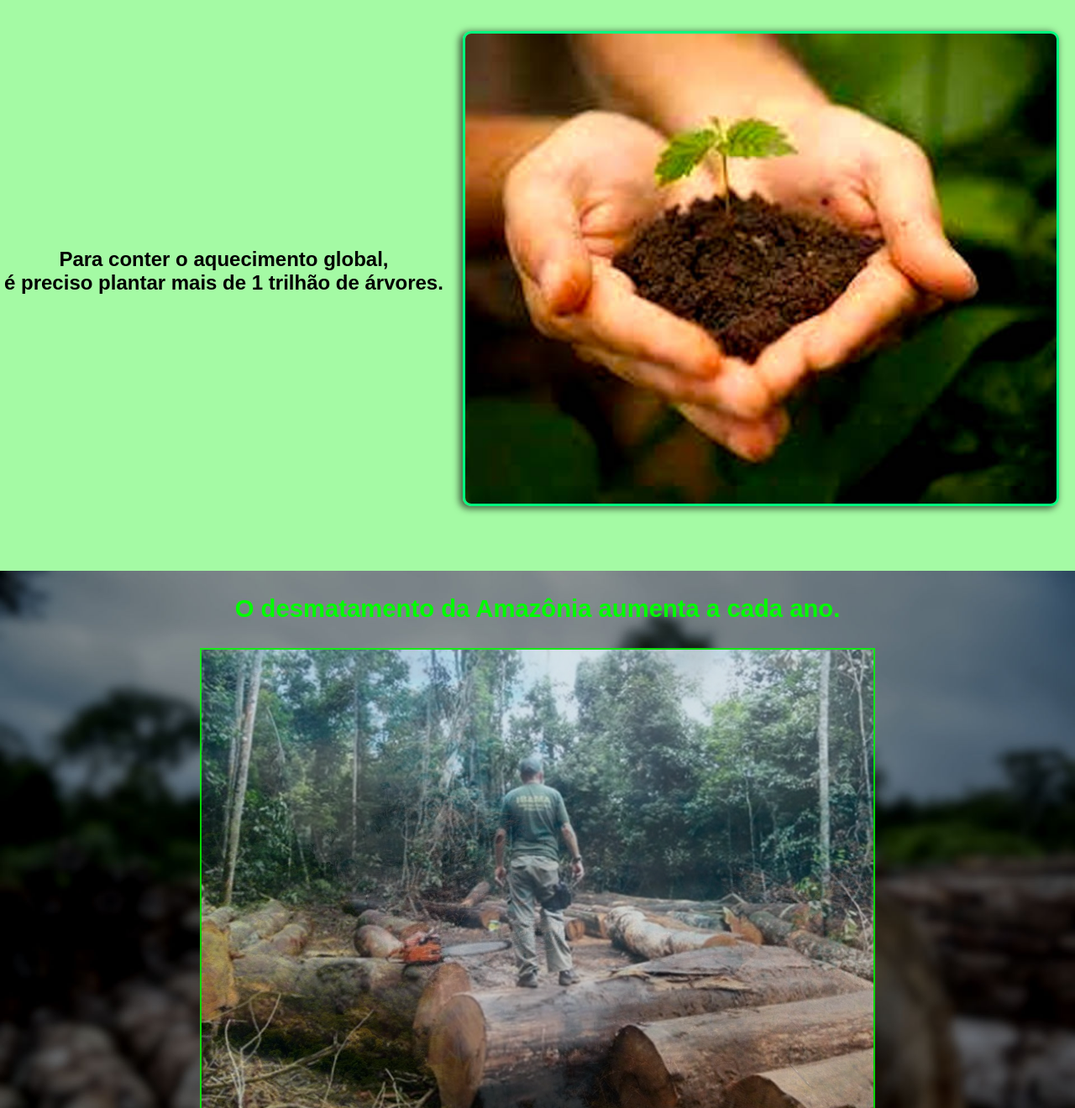
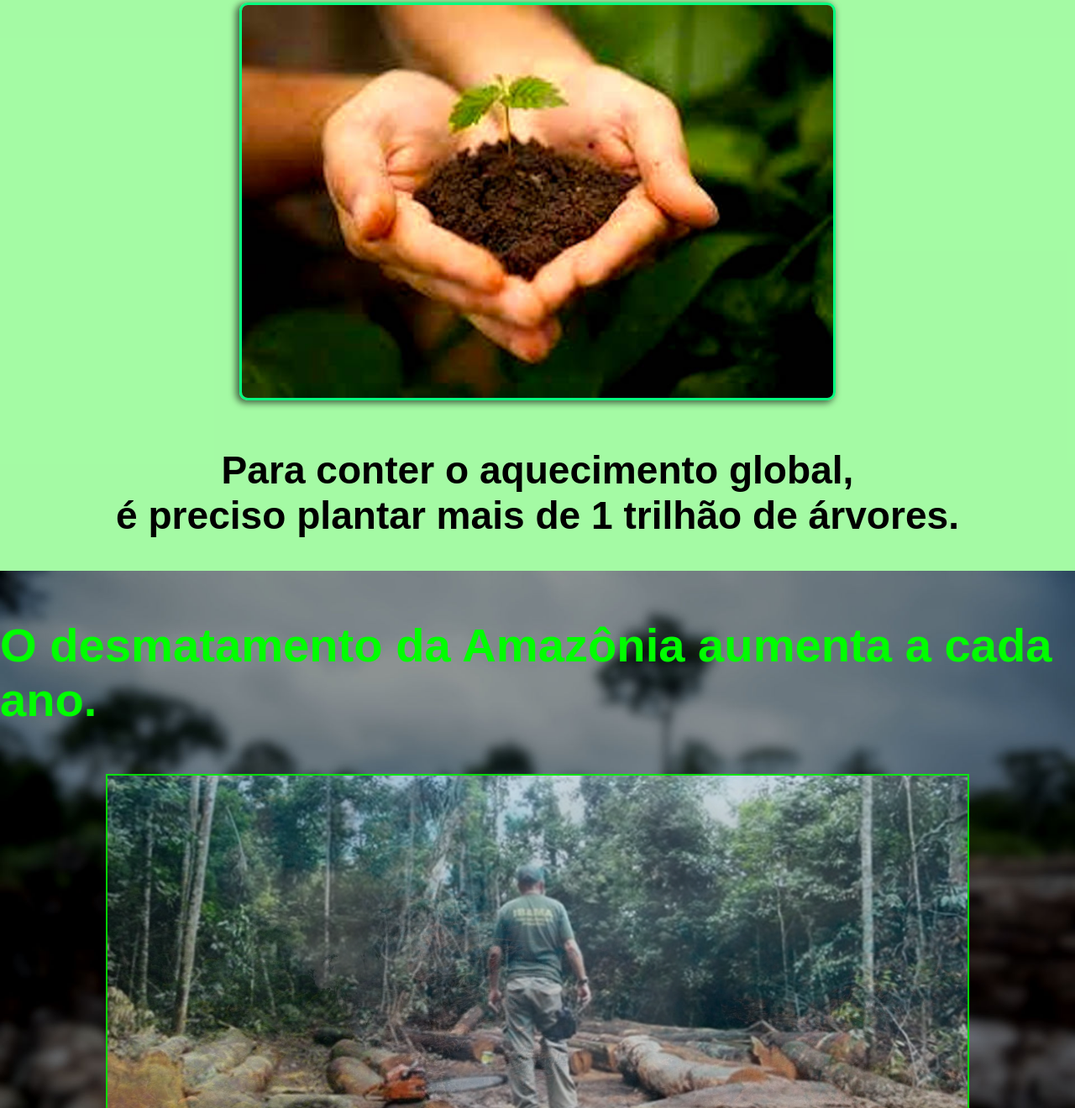
Before and after one commit to pedrohenriquebraga/green-force, a plain HTML site: page index.html in a window 1280 px wide. Shown: the part 1480-2800 px from the top of the page at 84% size. Drawn offline with Linux system fonts and the light colour scheme.

Commit message:
Update style.css

```diff
--- a/style.css
+++ b/style.css
@@ -92,7 +92,7 @@ article .arvores p {
 
 article .arvores img {
     width: 55%;
-    min-width: 320px;
+    min-width: 300px;
     height: 70vh;
     max-height: 70vh;
     margin-left: 5px;
@@ -100,7 +100,7 @@ article .arvores img {
     border-radius: 10px;
     border: 3px solid springgreen;
     box-shadow: -3px 2px 8px 1px #0000009c;
-    margin: 0px auto 0px auto;
+    margin: 0px 5px 0px 5px;
 }
 
 article .arvores#plantadas {
@@ -132,10 +132,9 @@ aside #slider #slide {
 
 aside #slider #slide .slide {
     width: 80%;
-    max-width: 800px;
+    max-width: 1500px;
     min-width: 300px;
     height: 70vh;
-    min-height: 300px;
     transition: opacity 600ms;
     margin: auto;
     opacity: 0;
@@ -149,7 +148,42 @@ aside #slider #slide .slide.selecionada {
     opacity: 1;
 }
 
-@media (max-width: 745px) {
+
+@media (min-width: 1200px) {
+    html {
+        font-size: 120%;
+    }
+    header {
+        height: 90vh;
+    }
+
+    header #navegacao {
+        transform: translateX(-3%);
+    }
+
+    header #ajude {
+        margin-top: 8.0rem;
+        transform: translateX(2%);
+    }
+
+    article .arvores {
+        justify-content: center;
+        flex-direction: column;
+    }
+
+    article .arvores img {
+        margin-top: 50px;
+        height: 85vh;
+    }
+
+    article .arvores#plantadas {
+        justify-content: center;
+        flex-direction: column;
+    }
+
+}
+
+@media (max-width: 1000px) {
 
     html {
         font-size: 55%;
@@ -182,7 +216,12 @@ aside #slider #slide .slide.selecionada {
     }
 
     #slider h3 {
-        font-size: 18px;
+        font-size: 20px;
+        text-align: center;
+    }
+
+    #slide .slide {
+        max-height: 300px;
     }
 }
 
```
